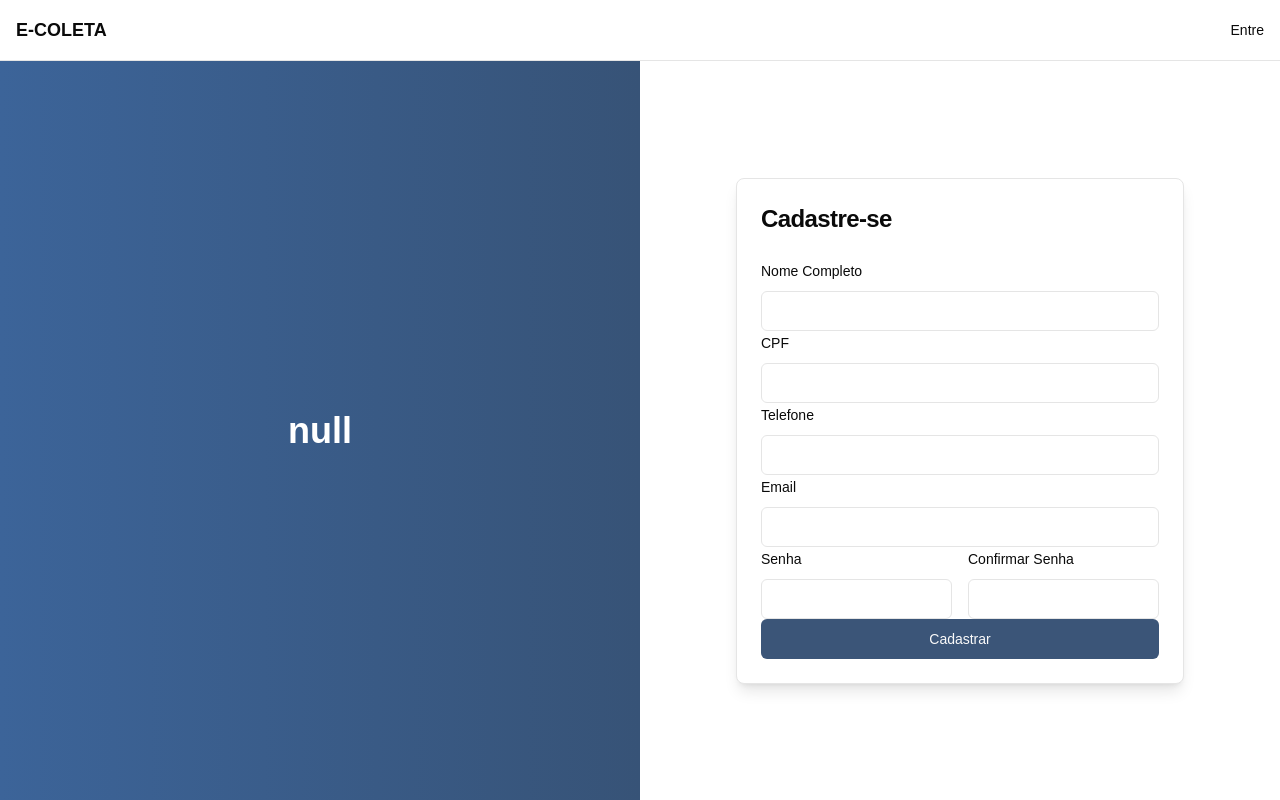
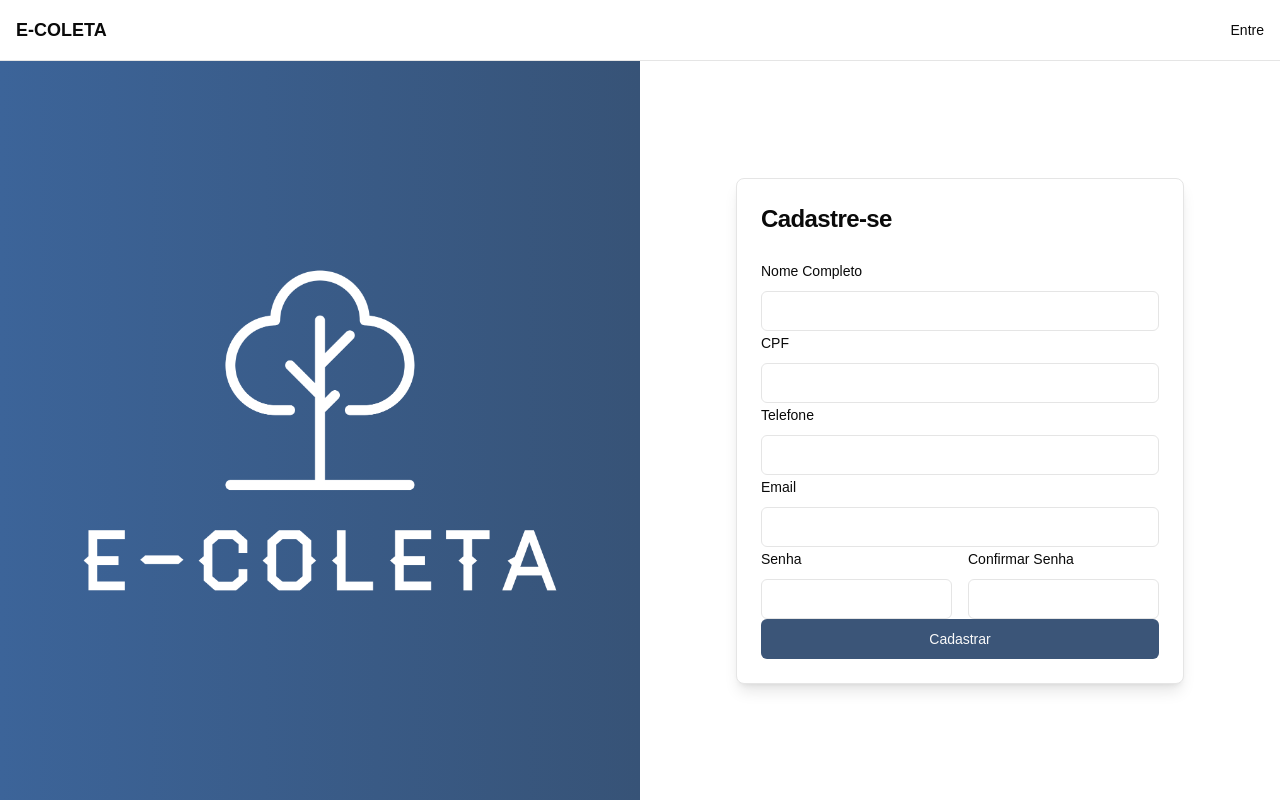
Before and after one commit to giovannivassoler/e-coleta, a Next.js app: page /cadastro in a window 1280 px wide. Built offline with nearby package versions, Linux system fonts and the light colour scheme; no server answers; the database is empty.

Commit message:
correção erro build

```diff
--- a/src/app/cadastro/page.tsx
+++ b/src/app/cadastro/page.tsx
@@ -11,8 +11,6 @@ export default async function CadastroPage() {
   /*const dados = db.select({
     id: usersTable.id,
   }).from(usersTable);*/
-
-  const dados2 = await db.query.usersTable.findFirst();
 
   return (
     <div className="min-h-screen flex flex-col">
@@ -31,16 +29,13 @@ export default async function CadastroPage() {
         {/* Left Side - Logo */}
         <div className="hidden lg:flex items-center justify-center bg-gradient-to-r from-[#3C6499] to-[#375377] p-8">
           <div className="text-white text-4xl font-bold text-center">
-            {/* <Image
+            <Image
               src="/imagens/logo-full-branco.png"
               alt="E-COLETA logo"
               width={500}
               height={600}
               className="object-contain"
-            /> */}
-
-            {JSON.stringify(dados2)}
-
+            />
           </div>
         </div>
 
--- a/src/lib/db/schema.ts
+++ b/src/lib/db/schema.ts
@@ -1,4 +1,4 @@
-import { pgTable, varchar, char, integer, date, primaryKey, uuid } from "drizzle-orm/pg-core";
+import { pgTable, varchar, char, date, uuid } from "drizzle-orm/pg-core";
 
 // Tabela tb_usuario
 export const usersTable = pgTable("tb_usuario", {
```
